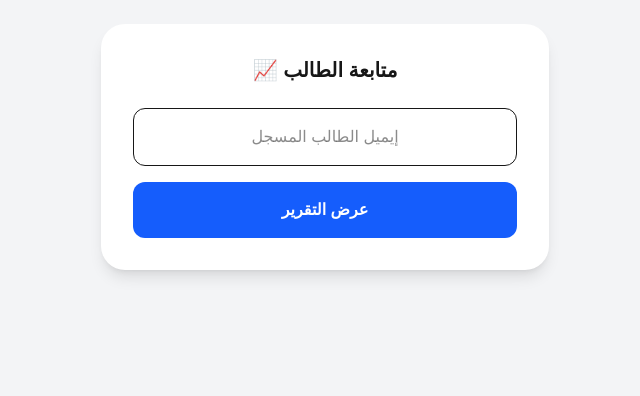
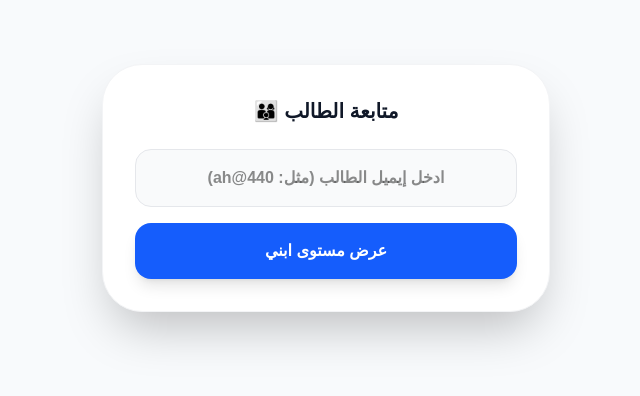
Before and after one commit to mhmedghanem225-dot/Mohamed-Ghanem-platform, a Next.js app: page /parent in a window 1280 px wide. Shown: the top 396 px of the page, without its empty margins (429-1069 px from the left). Built offline with nearby package versions, Linux system fonts and the light colour scheme.

Commit message:
fix: adjust column indexes and skip header row

```diff
--- a/app/admin/page.tsx
+++ b/app/admin/page.tsx
@@ -12,10 +12,9 @@ export default function AdminDashboard() {
     if (!savedSession) { router.replace("/"); return; }
 
     const userData = JSON.parse(savedSession);
-    const myEmail = "mhmedghanem225@gmail.com"; // 👈 اكتب إيميلك هنا بدقة
+    const myEmail = "mhmedghanem225@gmail.com"; // 👈 اكتب إيميلك هنا بالظبط
 
     if (userData.email.trim().toLowerCase() !== myEmail.trim().toLowerCase()) {
-      console.log("Access Denied for:", userData.email);
       router.replace("/profile");
       return;
     }
@@ -28,13 +27,14 @@ export default function AdminDashboard() {
       const data = await res.text();
       const rows = data.split(/\r?\n/).filter(row => row.trim() !== "");
 
+      // نبدأ من i=1 عشان نتخطى صف العناوين
       const parsedStudents = rows.slice(1).map(row => {
         const columns = row.split(",");
         return {
-          name: columns[0] || "بدون اسم",
-          quizScore: columns[4] || "0",     // عمود E
-          completedCount: columns[5] || "0", // عمود F
-          email: columns[6] || "لا يوجد"    // عمود G
+          name: columns[0] || "---",
+          quizScore: columns[4] || "0",     // العمود E
+          completedCount: columns[5] || "0", // العمود F
+          email: columns[6] || "لا يوجد"    // العمود G
         };
       });
 
@@ -44,30 +44,32 @@ export default function AdminDashboard() {
   };
 
   return (
-    <div className="min-h-screen bg-gray-50 p-6" dir="rtl">
-      <h1 className="text-2xl font-black text-center mb-6 text-blue-900">لوحة تحكم المستر 👨‍🏫</h1>
-      <div className="max-w-4xl mx-auto bg-white rounded-3xl shadow-xl overflow-hidden">
+    <div className="min-h-screen bg-gray-50 p-4 pb-20" dir="rtl">
+      <div className="max-w-4xl mx-auto">
+        <h1 className="text-2xl font-black text-center my-8 text-blue-900">لوحة تحكم المستر 👨‍🏫</h1>
+        <div className="bg-white rounded-[2rem] shadow-xl overflow-hidden border border-gray-100">
           <table className="w-full text-right">
-          <thead className="bg-blue-600 text-white">
+            <thead className="bg-blue-600 text-white text-xs uppercase font-bold">
               <tr>
-              <th className="p-4">الطالب</th>
-              <th className="p-4">الكويز (E)</th>
-              <th className="p-4">الدروس (F)</th>
-              <th className="p-4">الإيميل (G)</th>
+                <th className="p-5">اسم الطالب</th>
+                <th className="p-5 text-center">الكويز (E)</th>
+                <th className="p-5 text-center">الدروس (F)</th>
+                <th className="p-5 text-center">الإيميل (G)</th>
               </tr>
             </thead>
             <tbody>
               {students.map((s, i) => (
-              <tr key={i} className="border-b">
-                <td className="p-4 font-bold">{s.name}</td>
-                <td className="p-4 text-green-600 font-bold">{s.quizScore}%</td>
-                <td className="p-4 text-blue-600">{s.completedCount}</td>
-                <td className="p-4 text-gray-400 text-xs">{s.email}</td>
+                <tr key={i} className="border-t border-gray-50 hover:bg-blue-50 transition-colors">
+                  <td className="p-5 font-bold text-gray-800">{s.name}</td>
+                  <td className="p-5 text-center font-black text-green-600">{s.quizScore}%</td>
+                  <td className="p-5 text-center font-bold text-blue-600">{s.completedCount}</td>
+                  <td className="p-5 text-center text-[10px] text-gray-400 font-mono">{s.email}</td>
                 </tr>
               ))}
             </tbody>
           </table>
         </div>
       </div>
+    </div>
   );
 }
--- a/app/parent/page.tsx
+++ b/app/parent/page.tsx
@@ -2,64 +2,68 @@
 import { useState } from "react";
 
 export default function ParentPage() {
-  const [email, setEmail] = useState("");
+  const [emailInput, setEmailInput] = useState("");
   const [report, setReport] = useState<any>(null);
   const [loading, setLoading] = useState(false);
 
   const checkProgress = async () => {
-    if(!email) return;
+    if(!emailInput) return;
     setLoading(true);
     try {
       const res = await fetch(`https://docs.google.com/spreadsheets/d/e/2PACX-1vQ-ZJwP0z4SVM4XfAPevqPqsSvbSBRy18i_rbgfVNGYVHBZj10aHtdHqhMj8kKKkI0WHwWLDLFxXniO/pub?output=csv&t=${Date.now()}`);
       const data = await res.text();
       const rows = data.split(/\r?\n/).map(r => r.split(","));
 
-      // بنجرب نبحث في العمود رقم 6 (اللي هو G)
-      const student = rows.find(r => r[6] && r[6].trim().toLowerCase() === email.trim().toLowerCase());
+      // البحث في العمود رقم 6 (الذي يمثل العمود G في الشيت)
+      const student = rows.find(r => r[6] && r[6].trim().toLowerCase() === emailInput.trim().toLowerCase());
 
       if (student) {
         setReport({
           name: student[0],
-          quizScore: student[4] || "0", // E
-          completedCount: student[5] || "0" // F
+          quizScore: student[4] || "0", // العمود E
+          completedCount: student[5] || "0" // العمود F
         });
       } else {
-        alert("لم يتم العثور على طالب بهذا الإيميل في العمود G");
+        alert("لم يتم العثور على طالب بهذا الإيميل في العمود G. تأكد من كتابته بشكل صحيح.");
       }
-    } catch (e) { alert("خطأ في الاتصال"); }
+    } catch (e) { alert("حدث خطأ في الاتصال بالسيرفر"); }
     setLoading(false);
   };
 
   return (
-    <div className="min-h-screen bg-gray-100 p-6 text-right" dir="rtl">
-      <div className="max-w-md mx-auto bg-white rounded-3xl p-8 shadow-lg">
-        <h2 className="text-xl font-black text-center mb-6">متابعة الطالب 📈</h2>
+    <div className="min-h-screen bg-[#F8FAFC] p-6 text-right" dir="rtl">
+      <div className="max-w-md mx-auto mt-10">
+        <div className="bg-white rounded-[2.5rem] p-8 shadow-2xl border border-gray-100">
+          <h2 className="text-xl font-black text-gray-900 mb-6 text-center">متابعة الطالب 👨‍👩‍👦</h2>
           <input
-          type="email"
-          placeholder="إيميل الطالب المسجل"
-          className="w-full p-4 rounded-xl border mb-4 text-center"
-          onChange={(e) => setEmail(e.target.value)}
+            type="text"
+            placeholder="ادخل إيميل الطالب (مثل: ah@440)"
+            className="w-full p-4 rounded-2xl bg-gray-50 border border-gray-200 mb-4 text-center outline-none focus:ring-2 focus:ring-blue-500 font-bold"
+            onChange={(e) => setEmailInput(e.target.value)}
           />
-        <button onClick={checkProgress} className="w-full bg-blue-600 text-white py-4 rounded-xl font-bold">
-          {loading ? "جاري البحث..." : "عرض التقرير"}
+          <button onClick={checkProgress} className="w-full bg-blue-600 text-white py-4 rounded-2xl font-black shadow-lg">
+            {loading ? "جاري البحث..." : "عرض مستوى ابني"}
           </button>
 
           {report && (
-          <div className="mt-6 p-4 bg-blue-50 rounded-2xl">
-            <p className="text-center font-black text-blue-900 mb-4">{report.name}</p>
-            <div className="grid grid-cols-2 gap-2 text-center">
-              <div className="bg-white p-3 rounded-xl shadow-sm">
-                <p className="text-xs text-gray-400">الكويز</p>
-                <p className="font-bold text-green-600">{report.quizScore}%</p>
+            <div className="mt-8 space-y-4 animate-in fade-in duration-500">
+              <div className="bg-blue-50 p-5 rounded-2xl text-center border border-blue-100">
+                <p className="text-lg font-black text-blue-900">{report.name}</p>
               </div>
-              <div className="bg-white p-3 rounded-xl shadow-sm">
-                <p className="text-xs text-gray-400">الدروس</p>
-                <p className="font-bold text-blue-600">{report.completedCount}</p>
+              <div className="grid grid-cols-2 gap-4 text-center">
+                <div className="bg-green-50 p-4 rounded-2xl">
+                  <p className="text-xl font-black text-green-700">{report.quizScore}%</p>
+                  <p className="text-[10px] text-green-400 font-bold uppercase">الكويز</p>
+                </div>
+                <div className="bg-indigo-50 p-4 rounded-2xl">
+                  <p className="text-xl font-black text-indigo-900">{report.completedCount}</p>
+                  <p className="text-[10px] text-indigo-400 font-bold uppercase">الدروس</p>
                 </div>
               </div>
             </div>
           )}
         </div>
       </div>
+    </div>
   );
 }
```
Lines whose indentation alone changed are shown as unchanged.
